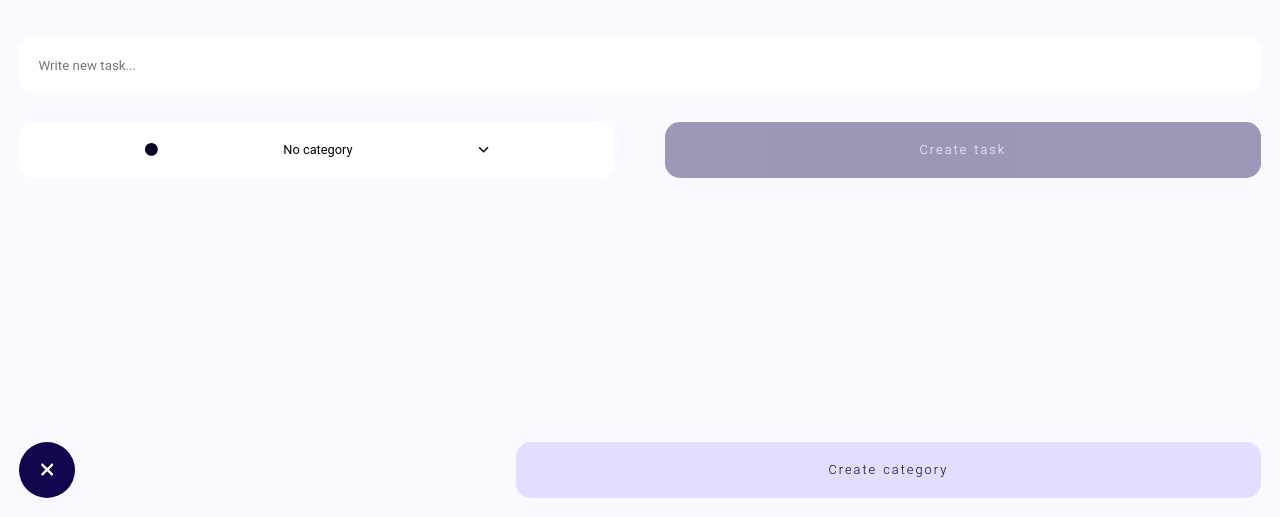
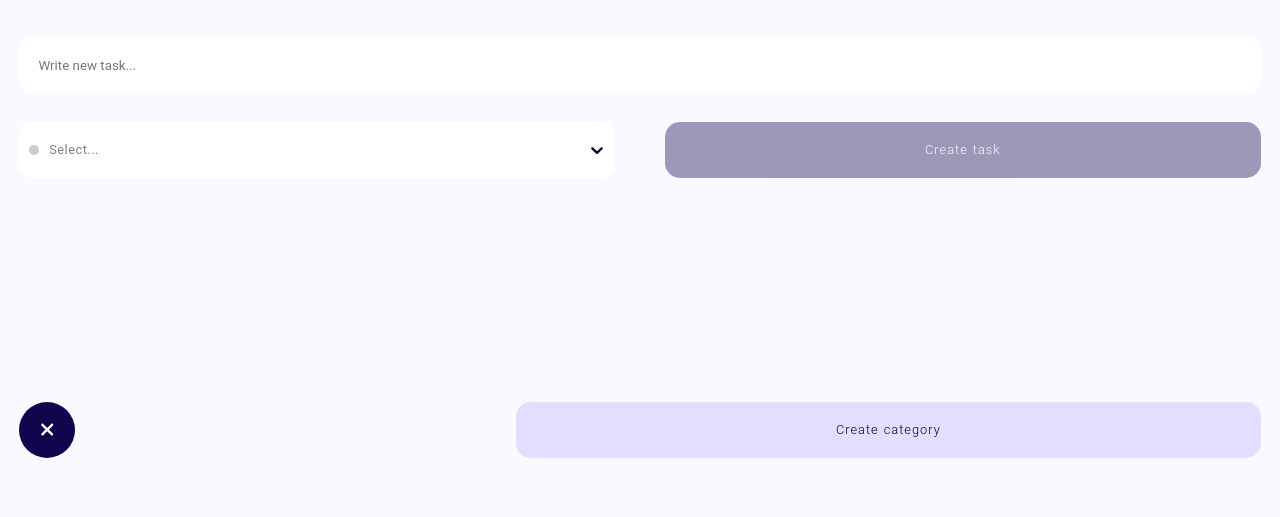
Before and after one commit to FilipDrzazga/simply-todo, a React (Create React App) app: page /create-task in a window 1280 px wide. Shown: the part 283-800 px from the top of the page. Built offline with nearby package versions, Linux system fonts and the light colour scheme.

Commit message:
customize SelectInput comp.

```diff
--- a/package.json
+++ b/package.json
@@ -20,6 +20,7 @@
     "react-redux": "^8.0.5",
     "react-router-dom": "^6.8.1",
     "react-scripts": "5.0.1",
+    "react-select": "^5.7.2",
     "styled-components": "^5.3.6",
     "web-vitals": "^2.1.4",
     "yup": "^1.0.0"
--- a/src/Components/Select.js
+++ /dev/null
@@ -1,19 +0,0 @@
-import React from 'react'
-import * as S from '../styled/Select.styled';
-import Icon from './Icon';
-
-const Select = () => {
-    return (
-      <>
-        <S.SelectContainer>
-            <S.SelectButton>
-                <Icon iconName='circle' iconColor='darkPurple'/>
-                <span>No category</span>
-                <Icon iconName={'angle-down'} iconColor='darkPurple'/>
-            </S.SelectButton>
-        </S.SelectContainer>
-      </>
-  )
-}
-
-export default Select;
--- /dev/null
+++ b/src/Components/SelectInput.js
@@ -0,0 +1,67 @@
+import React from 'react'
+import * as S from '../styled/SelectInput.styled';
+
+const dumyData = [
+  {
+    value: 'Important',
+    label: 'Important',
+    color:'red'
+  },
+  {
+    value: 'Job',
+    label: 'Job',
+    color: 'green'
+  }, {
+    value: 'Shop',
+    label: 'Shop',
+    color: 'pink'
+  }, {
+    value: 'Teodor',
+    label: 'Teodor',
+    color: 'purple'
+  }
+];
+
+const dot = (color = 'transparent') => ({
+  display: 'flex',
+  alignItems: 'center',
+  ':before': {
+    display: 'block',
+    content: '" "',
+    height: 10,
+    width: 10,
+    marginRight: 10,
+    backgroundColor: color,
+    borderRadius: 10,
+  }
+});
+
+const customStyles = {
+  input: (styles) => ({
+    ...styles,
+    ...dot()
+  }),
+  placeholder: (styles) => ({
+    ...styles,
+    ...dot('#ccc')
+  }),
+  option: (styles, { data, isFocused, isSelected }) => ({
+    ...styles,
+    ...dot(data.color),
+    backgroundColor: isFocused && '#E3DDFF',
+    color: isSelected && '#080227'
+  }),
+  singleValue: (styles, { data }) => ({ ...styles, ...dot(data.color) })
+};
+
+const SelectInput = () => {
+    return (
+      <>
+        <S.SelectContainer>
+          <S.CustomSelect styles={customStyles} options={dumyData} classNamePrefix='custom-select' />
+        </S.SelectContainer>
+      </>
+  )
+}
+
+export default SelectInput;
--- a/src/pages/CreateTask.js
+++ b/src/pages/CreateTask.js
@@ -1,12 +1,11 @@
 import React from "react";
 import Input from "../Components/Input";
 import Button from "../Components/Button";
-import Select from "../Components/Select";
+import SelectInput from '../Components/SelectInput';
 import Icon from "../Components/Icon";
 
 import { useFormik } from 'formik';
 import { createNewTask } from "../utils/validationSchema";
-import { useNavigate } from "react-router-dom";
 
 import * as S from '../styled/CreateTask.styled';
 
@@ -29,12 +28,20 @@ const CreateTask = () => {
     return (
         <S.Section>
             <S.Form onSubmit={handleSubmit} autoComplete='off'>
-                <Input id='newTask' type='text' value={values.newTask} error={errors.newTask} touched={touched.newTask} onChange={handleChange} onBlur={handleBlur} placeholder='Write new task...' htmlFor='newTask' />
-                <Select/>
+                <Input
+                    id='newTask'
+                    type='text'
+                    value={values.newTask}
+                    error={errors.newTask}
+                    touched={touched.newTask}
+                    onChange={handleChange}
+                    onBlur={handleBlur}
+                    placeholder='Write new task...'
+                    htmlFor='newTask'
+                />
+                <SelectInput/>
                 <Button type='submit' size='48%' color='dark' disabled={!isValid} >Create task</Button>
             </S.Form>
-            <S.ButtonContainer>
-            </S.ButtonContainer>
             <S.ButtonContainer>
                 <Button circle='true' color='dark'>
                     <Icon size='xl' iconName={'fa-xmark'} iconColor='white' />
--- a/src/styled/Button.styled.js
+++ b/src/styled/Button.styled.js
@@ -10,7 +10,7 @@ const Button = styled(motion.button)`
     color:${({ color, theme }) => color === 'dark' ? theme.colors.white : theme.colors.darkPurple};
     font-size: ${({ theme }) => theme.fontSizes[0]};
     font-weight: 300;
-    letter-spacing: 2px;
+    letter-spacing: 1px;
     word-spacing:1px;
     ${({ disabled }) => disabled && 'opacity: 0.4'};
     ${({ circle }) => circle && css`
--- a/src/styled/CreateTask.styled.js
+++ b/src/styled/CreateTask.styled.js
@@ -22,7 +22,7 @@ const Form = styled.form`
 
 const ButtonContainer = styled.div`
     width:100%;
-    height:20%;
+    height:35%;
     display:flex;
     justify-content:space-between;
     align-items:flex-end;
--- a/src/styled/Select.styled.js
+++ /dev/null
@@ -1,23 +0,0 @@
-import styled from "styled-components";
-
-const SelectContainer = styled.div`
-    position: relative;
-    width: 48%;
-    height: 3.5rem;
-`
-
-    const SelectButton = styled.div`
-    display: flex;
-    justify-content: space-evenly;
-    align-items: center;
-    width:100%;
-    height:100%;
-    border:none;
-    border-radius:15px;
-    font-size: ${({theme})=>theme.fontSizes[0]};
-    background-color:${({ theme }) => theme.colors.white};
-`
-
-export { SelectContainer, SelectButton };
-
-// , SelectButton, DropdownStyle, DropdownItem
--- /dev/null
+++ b/src/styled/SelectInput.styled.js
@@ -0,0 +1,42 @@
+import styled from "styled-components";
+import Select from 'react-select';
+
+const SelectContainer = styled.div`
+    position: relative;
+    width: 48%;
+    height: 3.5rem;
+`
+
+const CustomSelect = styled(Select)`
+    width:100%;
+    height:100%;
+    background-color:${({ theme }) => theme.colors.white};
+    border-radius:15px;
+    font-size:${({ theme }) => theme.fontSizes[0]};
+    letter-spacing: 0.5px;
+    .custom-select__control {
+        width:100%;
+        height:100%;
+        font-size: ${({theme})=>theme.fontSizes[0]};
+        border-radius:15px;
+        border:none;
+        box-shadow:none;
+    }
+    .custom-select__menu{
+        box-shadow:none;
+        border:none;
+        border-radius:15px;
+    }
+    .custom-select__menu-list{
+        color:${({theme})=>theme.colors.darkPurple};
+        border:none;
+    }
+    .custom-select__indicator-separator{
+        display:none;
+    }
+    .custom-select__indicator{
+        color:${({theme})=>theme.colors.darkPurple};
+    }
+`
+
+export { SelectContainer, CustomSelect };
```
Also changed, not shown: 1 other file (tests, documents, lock files or other folders).
